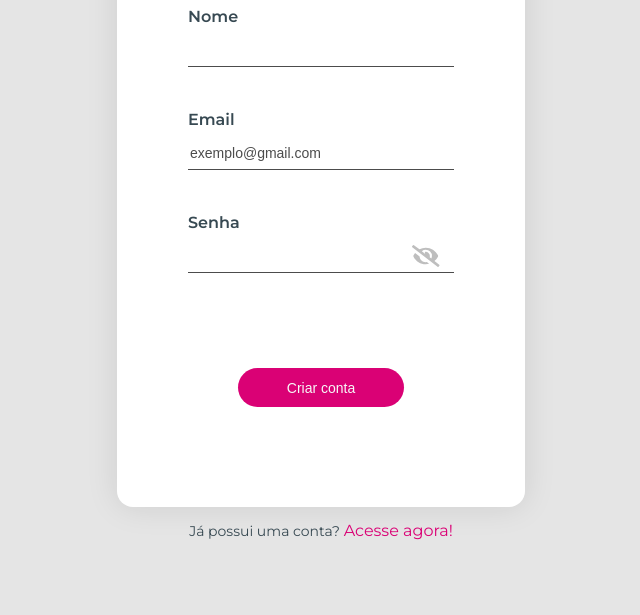
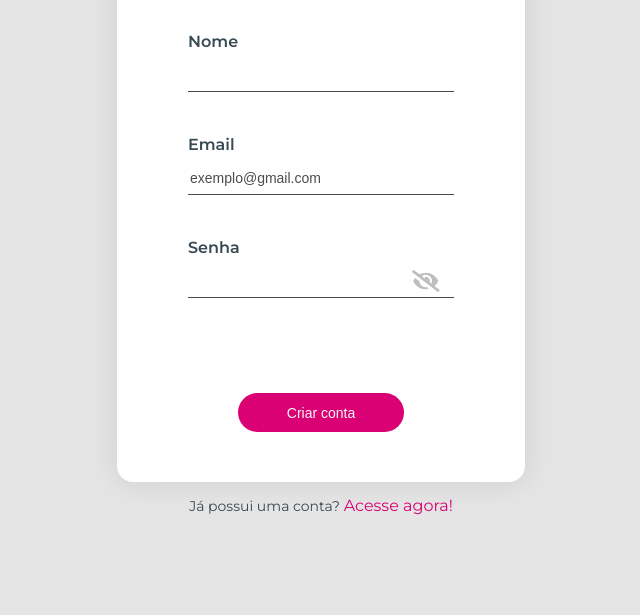
Before and after one commit to evertonlsds/front05, a React app: page /cadastro in a window 1280 px wide. Shown: the part 185-800 px from the top of the page, without its empty margins (319-959 px from the left). Built offline with nearby package versions, Linux system fonts and the light colour scheme.

Commit message:
correção de padding na tela de cadastro de usuario

```diff
--- a/src/pages/SignUp/styles.css
+++ b/src/pages/SignUp/styles.css
@@ -1,3 +1,2 @@
 .singUpContainer{
-    padding: 50px 0 ;
 }
--- a/src/styles/form.css
+++ b/src/styles/form.css
@@ -33,7 +33,7 @@ body{
     background-color: #ffffff;
     border-radius:16px;
     box-shadow: 0px 0px 32px rgba(0, 0, 0, 0.1);
-    padding: 50px 71px;
+    padding: 50px 71px 0 71px;
 }
 
 .logo{
```
